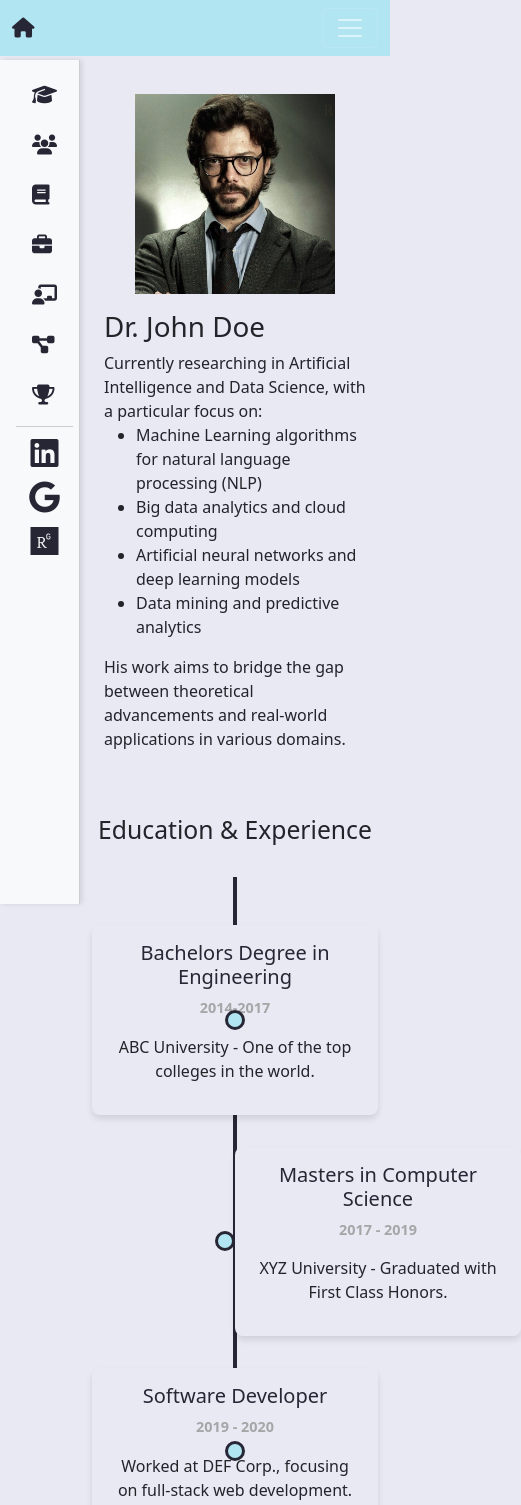
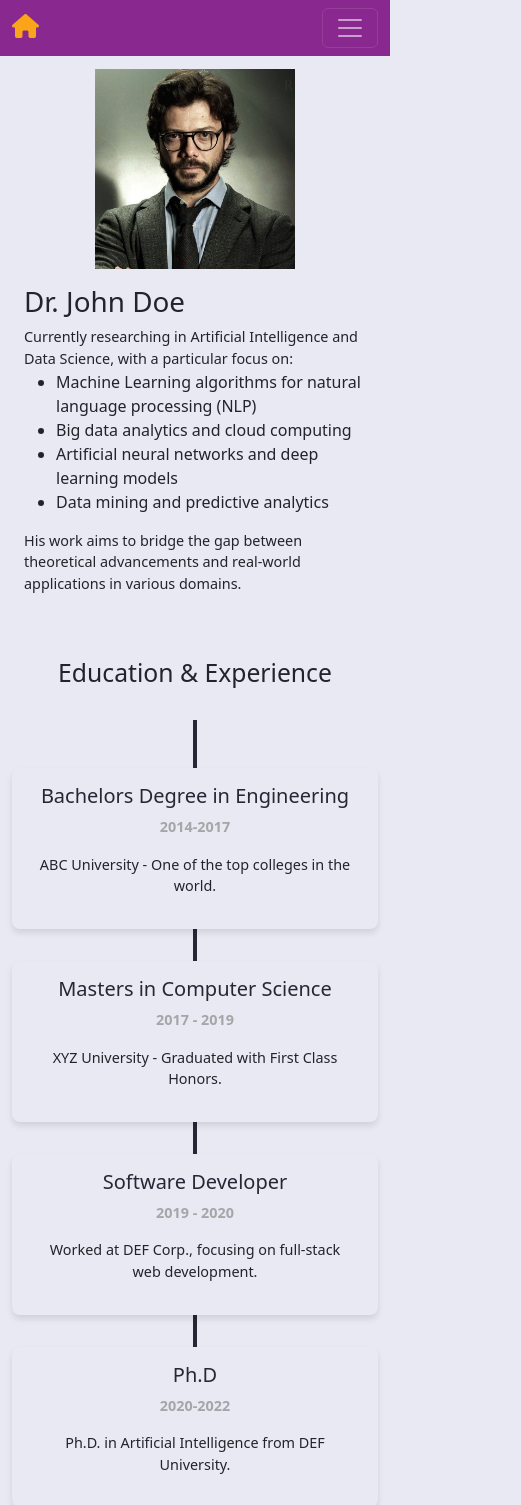
Before and after one commit to sreehb-123/civil-iitdh, a React (Create React App) app: page /facultyPage in a window 390 px wide. Shown: the top 1505 px of the page, 521 px wide, since content can reach past the window. Built offline with nearby package versions, Linux system fonts and the light colour scheme.

Commit message:
responsiveness

```diff
--- a/src/components/Faculty.js
+++ b/src/components/Faculty.js
@@ -2,11 +2,21 @@ import facultyImg from '../assets/intro-1587390568.jpg';
 import '../styles/Faculty.css';
 import Timeline from './Timeline';
 import ResearchTeam from './Team';
+import { useState } from 'react';
 
 const Faculty = () => {
+    const [isSidebarOpen,setIsSidebarOpen] = useState(false);
+
+    const toggleSidebar = () => {
+        setIsSidebarOpen(!isSidebarOpen);
+    };
+
     return (
         <div className="d-flex">
-            <nav className="bg-light sidebar">
+            <button className='sidebar-toggle' onClick={toggleSidebar}>
+                <i className='fas fa-bars'></i>
+            </button>
+            <nav className={`bg-light sidebar ${isSidebarOpen ? 'sidebar-open' : ''}`}>
                 <ul className="nav flex-column">
                     <li className="nav-item">
                         <a className="nav-link sidebar-link" href="#edu-exp" data-label="Education & Experience">
--- a/src/styles/Faculty.css
+++ b/src/styles/Faculty.css
@@ -9,7 +9,8 @@
   box-shadow: 2px 0 5px rgba(0, 0, 0, 0.1);
   transition: width 0.3s ease;
   display: flex;
-  flex-direction: column; /* Stack links vertically */
+  flex-direction: column;
+  z-index: 1000;
 }
 
 .sidebar:hover {
@@ -18,9 +19,9 @@
 
 .nav {
   display: flex;
-  flex-direction: column; /* Ensure flex layout for the links */
-  flex-grow: 1; /* Push content to fill space */
-  gap: 10px; /* Add spacing between links */
+  flex-direction: column;
+  flex-grow: 1;
+  gap: 10px;
 }
 
 .sidebar-link {
@@ -28,14 +29,22 @@
   font-weight: 500 !important;
   text-decoration: none;
   padding: 0.5rem 0;
-  display: flex;
   align-items: center;
   transition: color 0.3s ease;
   position: relative;
+  white-space: normal;
+  text-align: center;
+  word-wrap: break-word;
+  overflow-wrap: break-word;
+  flex-direction: column;
+}
+
+.sidebar:hover .sidebar-link {
+  align-items: flex-start !important; /* Align to the left when the sidebar is expanded */
 }
 
 .sidebar-link i {
-  font-size: 20px; /* Icon size */
+  font-size: 20px;
 }
 
 .card-img-top {
@@ -67,7 +76,11 @@ i {
 }
 
 .sidebar:hover .sidebar-link[data-label]:after {
-  opacity: 1; /* Reveal label on hover */
+  opacity: 1;
+}
+
+.sidebar:hover .sidebar-link{
+  text-align: left;
 }
 
 /* Quick Links Section */
@@ -86,3 +99,45 @@ i {
   flex-direction: row; /* Change to horizontal on hover */
   gap: 15px; /* Slightly increase gap for horizontal layout */
 }
+
+.sidebar-toggle{
+  display: none;
+  background-color: #faa519;
+  border: none;
+  border-radius: 30%;
+  font-size: 30px;
+  color: #272635;
+  cursor: pointer;
+  position: fixed;
+  top: 25%;
+  left: 85%;
+  z-index: 1100;
+
+}
+
+@media (max-width: 768px){
+  .main-content {
+    padding-top: 45px; /* Adjust padding when there's no sidebar */
+  }
+
+  /* Adjust the font sizes and paddings for small screens */
+  h1 {
+    font-size: 1.5rem; /* Adjust font size */
+  }
+
+  h2 {
+    font-size: 1.3rem;
+  }
+
+  p, ul {
+    font-size: 0.9rem;
+  }
+
+  ul li {
+    font-size: 1rem;
+  }
+
+  .sidebar{
+    display: none;
+  }
+}
--- a/src/styles/FacultyPage.css
+++ b/src/styles/FacultyPage.css
@@ -15,7 +15,7 @@
     position: relative;
     clip-path: polygon(50% 0%, 100% 25%, 100% 75%, 50% 100%, 0% 75%, 0% 25%); /* Hexagonal clip-path */
     margin: 5px; /* Space between hexagons */
-    background-color: #B1E5F2; /* Light blue background color for the hexagon */
+    background-color: #89288f; /* Light blue background color for the hexagon */
     transition: transform 0.3s ease, background-color 0.3s ease;
     box-shadow: 0 4px 8px rgba(0, 0, 0, 0.2); /* Slight shadow effect */
     border-radius: 25px;
@@ -72,7 +72,7 @@
 
 /* Text styling when hexagon is hovered */
 .hexagon:hover {
-    background-color: #B1E5F2; /* Change to light gray when hovered */
+    background-color: #89288f; /* Change to light gray when hovered */
     border-color: #272635; /* Change border color to dark gray */
 }
 
--- a/src/styles/Navbar.css
+++ b/src/styles/Navbar.css
@@ -1,30 +1,32 @@
 /* Transparent Floating Navbar */
 .navbar {
-    background-color: #B1E5F2;
+    background-color: #89288f;
     transition: background-color 0.3s ease-in-out;
     padding-top: 1rem;
     padding-bottom: 1rem;
 }
 
 /* Navbar Brand */
-.navbar-brand {
-    color: #272635; /* Dark text on transparent background */
+.navbar-brand i{
+    color: #faa519; /* Dark text on transparent background */
     font-weight: bold;
     font-size: 1.5rem;
     transition: color 0.3s ease-in-out;
 }
 
 .navbar-nav .nav-link:hover{
-    color: #272635;
+    color: #faa519;
+    transform: scale(1.1);
 }
 
 /* Navbar Links */
 .navbar-nav .nav-link {
-    color: #272635; /* Dark text for links on transparent background */
+    color: #E8E9F3; /* Dark text for links on transparent background */
     margin: 0 15px; /* Add spacing between links */
     transition: color 0.3s ease-in-out;
     font-size: 1.2rem;
     font-weight: bold;
+    transition: color 0.3s, transform 0.3s ease-in-out ;
 }
 
 /* Hover and Active Link States */
@@ -35,7 +37,7 @@
 
 /* Dropdown Menus */
 .dropdown-menu {
-    background-color: rgba(206, 206, 206, 0.9); /* Light gray with slight transparency */
+    background-color: rgba(206, 206, 206, 0.9) !important; /* Light gray with slight transparency */
     border: none;
     border-radius: 4px;
     box-shadow: 0 4px 8px rgba(0, 0, 0, 0.1);
@@ -70,8 +72,8 @@
     bottom: 0;
     left: 10px;
     width: 0%;
-    height: 4px;
-    background-color: #B1E5F2;
+    height: 2px;
+    background-color: #faa519;
     transition: width 0.3s ease-in-out;
 }
 
@@ -86,6 +88,7 @@
 
 .navbar-toggler-icon {
     background-image: linear-gradient(#272635, #272635); /* Dark bars */
+    font-size: 20px;
 }
 
 /* Responsive Adjustments */
--- a/src/styles/Timeline.css
+++ b/src/styles/Timeline.css
@@ -28,7 +28,7 @@
     top: 50%;
     width: 20px;
     height: 20px;
-    background-color: #b1e5f2;
+    background-color: #89288f;
     border: 3px solid #272635;
     border-radius: 50%;
     z-index: 1;
@@ -88,13 +88,13 @@
     }
 
     .timeline-marker {
-        left: 50%;
-        transform: translate(-50%, -50%);
+        display: none;
     }
 
     .timeline-item.left,
     .timeline-item.right {
         text-align: center;
         padding: 1rem 0;
+        left: 0%;
     }
 }
```
